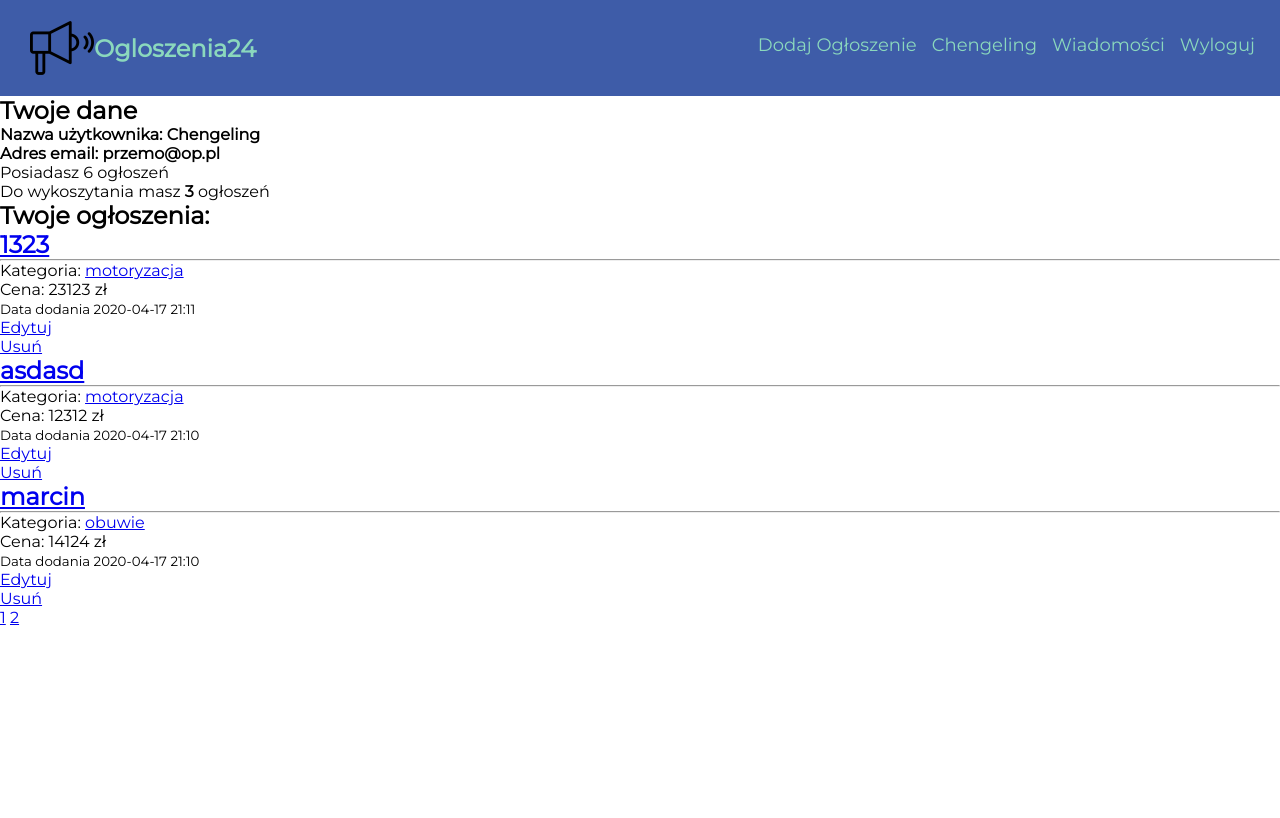
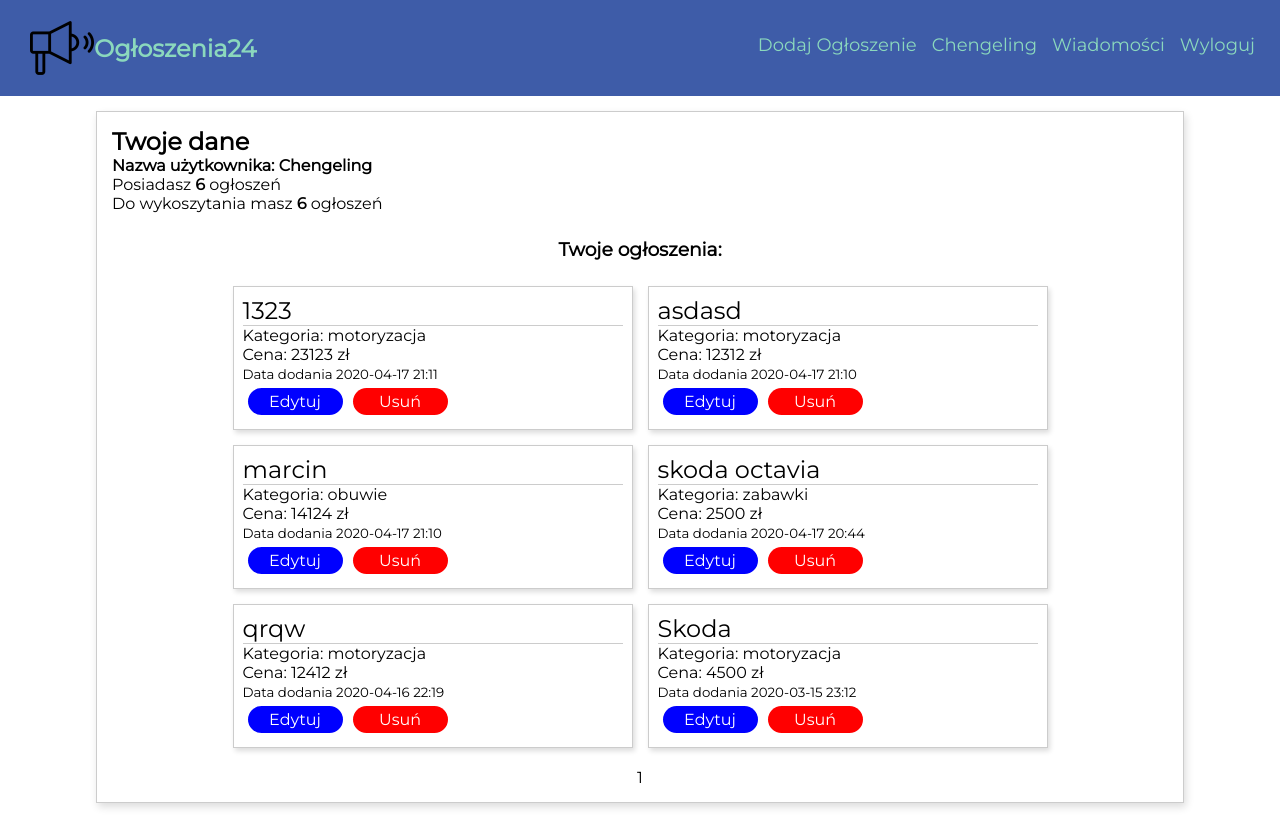
Before and after one commit to chengeling/Ogloszenia24, a Flask app: page /moje-konto/ in a window 1280 px wide. Before the commit the page ends 625 px from the top, so only its background shows below. Run offline with Flask 2, Linux system fonts and the light colour scheme; a user stored in the database is signed in; data comes from the database, SQL or seed files in the repository; both versions use the stored data as it was after the commit; some libraries are stand-ins or nearby versions.

Commit message:
Visual changes on user profile and more validators in fomrs

```diff
--- a/Ogloszenia24/__init__.py
+++ b/Ogloszenia24/__init__.py
@@ -10,6 +10,11 @@
 app.config['SQLALCHEMY_TRACK_MODIFICATIONS'] = False
 login_manager = LoginManager(app)
 login_manager.init_app(app)
+
+@login_manager.user_loader
+def load_user(user_id):
+    return User.get(user_id)
+
 db = SQLAlchemy(app)
 migrate = Migrate(app,db)
 bcrypt = Bcrypt(app)
--- a/Ogloszenia24/static/advert.css
+++ b/Ogloszenia24/static/advert.css
@@ -1,5 +1,4 @@
 .add-container{
-    height: 88vh;
     width: 100%;
     display: flex;
     justify-content: center;
--- a/Ogloszenia24/static/home.css
+++ b/Ogloszenia24/static/home.css
@@ -24,8 +24,9 @@
   width: 64px;
 }
 
-.nav__logo-text{
+.nav__logo-text-anchor{
   color: var(--secondary-color);
+  text-decoration: none;
 }
 
 .nav__list{
@@ -140,10 +141,11 @@
   display: grid;
   grid-template-columns: repeat(3, 1fr);
   grid-template-rows: repeat(4, 1fr);
-  gap: 40px;
+  gap: 25px;
   align-items: center;
-  width: 80%;
-  margin: 20px auto;
+  justify-content: end;
+  width: 100%;
+  margin: 20px;
 }
 
 .categories__item {
@@ -270,10 +272,8 @@
   }
 
   .categories__item{
-    display: flex;
-    flex-direction: column;
-    margin: 15px;
-    align-items: center;
+    margin-left: 0;
+    margin-right: 15px;
   }
 
   .newest-ads{
--- a/Ogloszenia24/static/register-login.css
+++ b/Ogloszenia24/static/register-login.css
@@ -3,12 +3,18 @@
     height: 100vh;
     width: 100%;
     min-height: 600px;
+    max-width: 100%;
     background: rgb(2,0,36);
     background: linear-gradient(336deg, rgba(2,0,36,1) 0%, rgba(52,127,187,1) 0%, rgba(47,118,255,1) 0%, rgba(93,200,228,1) 62%);
     display: flex;
     justify-content: center;
     align-items: center;
     padding: 10px;
+    position: absolute;
+    top: 0;
+    bottom: 0;
+    left: 0;
+    right: 0;
 }
 
 .register,
@@ -20,6 +26,7 @@
     border: 1px solid #ccc;
     width: 420px;
     min-width: 310px;
+    margin-top: 25px;
 }
 
 .register__image,
--- a/Ogloszenia24/static/style.css
+++ b/Ogloszenia24/static/style.css
@@ -9,6 +9,21 @@
   --primary-color: #3e5ca8;
   --secondary-color: #8BD8BD;
   --orange-color: rgb(255, 113, 18);
+}
+.container{
+  width: 100vw;
+  max-width: 100%;
+  overflow: hidden;
+}
+
+.flash-messages {
+  background-color: rgb(83, 207, 83);
+}
+
+.error{
+  color: red;
+  font-size: 13px;
+  margin: 5px;
 }
 /*
 nav{
--- /dev/null
+++ b/Ogloszenia24/static/user.css
@@ -0,0 +1,72 @@
+.user-container {
+    width: 85%;
+    border: 1px solid #ccc;
+    box-shadow: 2px 4px 8px #ddd;
+    margin: 15px auto;
+    padding: 15px;
+}
+.user-info__user-ads{
+    margin: 25px;
+    text-align: center;
+}
+.user-info__ad-list{
+    display: grid;
+    grid-template-columns: repeat(auto-fit, minmax(250px, 400px));
+    justify-content: center;
+    gap: 15px;
+}
+
+.user-info__ad-list-item{
+    border: 1px solid #ccc;
+    box-shadow: 2px 3px 5px #ddd;
+    padding: 9px;
+}
+
+.user-info__ad-list-item-title{
+    text-decoration: none;
+    font-size: 24px;
+    color: black;
+    border-bottom: 1px solid #ccc;
+    display: block;
+}
+
+.user-info__ad-list-item-category a{
+    text-decoration: none;
+    color: black;
+}
+
+.user-info__ad-list-item-change{
+    display: flex;
+}
+
+.user-info__ad-list-item-change--edit,
+.user-info__ad-list-item-change--delete{
+    width: 25%;
+    border-radius: 15px;
+    padding: 4px;
+    text-align: center;
+    margin: 5px;
+}
+
+.user-info__ad-list-item-change--edit{
+    background-color: blue;
+}
+.user-info__ad-list-item-change--delete{
+    background: red;
+}
+
+.user-info__ad-list-item-change--edit a,
+.user-info__ad-list-item-change--delete a {
+    text-decoration: none;
+    color: white;
+}
+
+.user-info__ad-list-pages{
+    margin-top: 20px;
+    text-align: center;
+}
+
+.user-info__ad-list-pages-number{
+    text-decoration: none;
+    color: black;
+}
--- a/Ogloszenia24/templates/layout.html
+++ b/Ogloszenia24/templates/layout.html
@@ -9,6 +9,7 @@
   <link rel="stylesheet" type="text/css" href="{{ url_for('static', filename='home.css')}}"/>
   <link rel="stylesheet" type="text/css" href="{{ url_for('static', filename='register-login.css')}}"/>
   <link rel="stylesheet" type="text/css" href="{{ url_for('static', filename='advert.css')}}"/>
+  <link rel="stylesheet" type="text/css" href="{{ url_for('static', filename='user.css')}}"/>
   <link href="https://fonts.googleapis.com/css?family=Montserrat&display=swap" rel="stylesheet">
   <script src="https://cdnjs.cloudflare.com/ajax/libs/font-awesome/5.13.0/js/all.min.js" integrity="sha256-KzZiKy0DWYsnwMF+X1DvQngQ2/FxF7MF3Ff72XcpuPs=" crossorigin="anonymous"></script>
   <script src="../static/scripts.js"></script>
@@ -21,7 +22,13 @@
         <a href="{{ url_for('home')}}">
           <img class="nav__logo-image" src="/static/megaphone.png">
         </a>
-        <h2 class="nav__logo-text">Ogloszenia24</h2>
+        <a href="{{ url_for('home')}}">
+          <h2 class="nav__logo-text">
+            <a class="nav__logo-text-anchor" href="{{ url_for('home')}}">
+              Ogłoszenia24
+            </a>
+          </h2>
+        </a>
       </div>
         <ul class="nav__list">
           {% if current_user.is_authenticated %}
--- a/Ogloszenia24/templates/user.html
+++ b/Ogloszenia24/templates/user.html
@@ -1,35 +1,37 @@
 {% extends 'layout.html' %}
 {% block content %}
+<div class="user-container">
   <div class="user-info">
-  <h2>Twoje dane</h2>
-  <h4>Nazwa użytkownika: {{ user.username }}</h4>
-  <h4>Adres email: {{ user.email }}</h4>
-  <p>Posiadasz {{ number_of_ads }} ogłoszeń</p>
-  <p>Do wykoszytania masz <strong>{{ 9 - number_of_ads }}</strong> ogłoszeń</p>
-  <h2>Twoje ogłoszenia: </h2>
-  <div class="user-ads">
+    <h2 class="user-info__header">Twoje dane</h2>
+    <h4 class="user-info__username">Nazwa użytkownika: {{ user.username }}</h4>
+    <p class="user-info__ads-number">Posiadasz <strong>{{ number_of_ads }}</strong> ogłoszeń</p>
+    <p class="user-info__ads-remaining">Do wykoszytania masz <strong>{{ 12 - number_of_ads }}</strong> ogłoszeń</p>
+    <h3 class="user-info__user-ads">Twoje ogłoszenia: </h2>
+    <div class="user-info__ad-list">
       {% for ad in ads.items %}
-    <div class="user-ad">
-      <h2><a href="{{ url_for('show_advert', advert_id=ad.id) }}"> {{ ad.title }}</a></h2>
-      <hr>
-      <p>Kategoria: <a href="{{ url_for('search_results', category=ad.category) }}"> {{ ad.category }} </a></p>
-      <p>Cena: {{ ad.price }} zł</p>
-      <small> Data dodania {{ ad.date.strftime('%Y-%m-%d %H:%M') }}</small>
-      <div class="edit">
-        <div class="edit-ad"><a href="{{ url_for('update_advert', advert_id=ad.id) }}">Edytuj</a></div>
-        <div class="delete-ad"><a href="{{ url_for('delete_advert', advert_id=ad.id) }}">Usuń</a></div>
+      <div class="user-info__ad-list-item">
+        <a class="user-info__ad-list-item-title" href="{{ url_for('show_advert', advert_id=ad.id) }}"> {{ ad.title }}</a>
+        <p class="user-info__ad-list-item-category">Kategoria: <a href="{{ url_for('search_results', category=ad.category) }}"> {{ ad.category }} </a></p>
+        <p class="user-info__ad-list-item-price">Cena: {{ ad.price }} zł</p>
+        <small class="user-info__ad-list-item-date"> Data dodania {{ ad.date.strftime('%Y-%m-%d %H:%M') }}</small>
+        <div class="user-info__ad-list-item-change">
+          <div class="user-info__ad-list-item-change--edit">
+            <a href="{{ url_for('update_advert', advert_id=ad.id ) }}">Edytuj</a>
+          </div>
+          <div class="user-info__ad-list-item-change--delete">
+            <a href="{{ url_for('delete_advert', advert_id=ad.id) }}">Usuń</a>
+          </div>
         </div>
       </div>
       {% endfor %}
     </div>
-  <div class="pages">
+    <div class="user-info__ad-list-pages">
     {% for page_num in ads.iter_pages() %}
         {% if page_num %}
-        <a href="{{ url_for('account', page=page_num) }}">{{ page_num }}</a>
-      {% else %}
-        ...
+          <a class="user-info__ad-list-pages-number" href="{{ url_for('account', page=page_num) }}">{{ page_num }}</a>
         {% endif %}
     {% endfor %}
     </div>
   </div>
+</div>
 {% endblock %}
--- a/Ogloszenia24/views.py
+++ b/Ogloszenia24/views.py
@@ -36,14 +36,14 @@
         user = User.query.filter_by(email = form.email.data).first()
         if user and bcrypt.check_password_hash(user.password, form.password.data):
             login_user(user)
+            flash("Pomyślnie zalogowano!")
             return redirect(url_for('home'))
-        elif user is None:
-            flash("Błędny login lub hasło. Spróbuj ponownie")
     return render_template('login.html', form=form, title='Zaloguj się')
 
 @app.route("/logout")
 def logout():
     logout_user()
+    flash("Wylogowano się pomyślnie!")
     return redirect(url_for('home'))
 
 @app.route("/dodaj-ogloszenie/", methods=['GET', 'POST'])
@@ -52,7 +52,7 @@
     form = AdvertForm()
     title_form = "Dodaj ogłoszenie"
     user_ads = Advert.query.filter_by(user_id = current_user.id).count()
-    if user_ads >= 9:
+    if user_ads == 12:
         flash("Osiągnięto limit ogłoszeń!")
         return redirect(url_for('home'))
     elif form.validate_on_submit():
@@ -90,7 +90,7 @@
     user = current_user
     number_of_ads = Advert.query.filter_by(user_id = user.id).count()
     page = request.args.get("page", default = 1, type=int)
-    ads = Advert.query.filter_by(user_id = user.id).order_by(Advert.date.desc()).paginate(per_page=3)
+    ads = Advert.query.filter_by(user_id = user.id).order_by(Advert.date.desc()).paginate(per_page=6)
     return render_template('user.html', user=user, ads = ads,messages = messages, number_of_ads=number_of_ads, title="Konto użytkownika {}".format(user.username.capitalize()))
 
 @app.route("/moje-konto/wiadomosci", methods=['GET', 'POST'])
@@ -108,10 +108,10 @@
 
 @app.route("/moje-ogloszenia/<int:advert_id>/edytuj", methods=['GET', 'POST'])
 @login_required
-def update_advert(advert_id, advert_title):
+def update_advert(advert_id):
     advert = Advert.query.get_or_404(advert_id)
     form = AdvertForm()
-    title_form = "Edytuj ogłoszenie"
+    title_form = "Edytuj ogłoszenie: " + advert.title
     if form.validate_on_submit():
         advert.title = form.title.data
         advert.content = form.content.data
```
Also changed, not shown: Ogloszenia24/forms.py (+15 -9 lines), Ogloszenia24/templates/advert.html (+8 -8 lines), Ogloszenia24/templates/login.html (+4 -4 lines), Ogloszenia24/templates/register.html (+8 -8 lines), Ogloszenia24/baza.db. Lines whose indentation alone changed are shown as unchanged.
